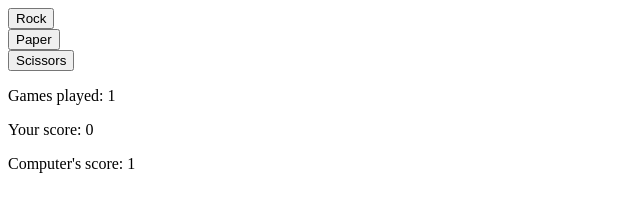
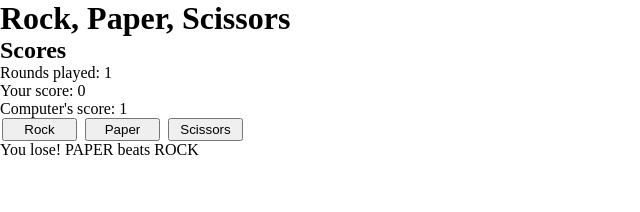
Before and after one commit to Synte/rock-paper-scissors, a plain HTML site: page index.html in a window 1280 px wide. Both pictures are taken after a click on the button "Rock". Shown: the whole page, without its empty margins (0-640 px from the left). Drawn offline with Linux system fonts and the light colour scheme.

Commit message:
follow odin instructions

```diff
--- a/index.html
+++ b/index.html
@@ -2,14 +2,22 @@
 <html>
     <head>
         <title>Rock Paper Scissors</title>
+        <link rel="stylesheet" type="text/css" href="style.css">
     </head>
     <body>
-        <button type="button" id="rock">Rock</button><br>
-        <button type="button" id="paper">Paper</button><br>
-        <button type="button" id="scissors">Scissors</button>
-        <p id="games">Games played: 0</p>
-        <p id="userScore">Your score: 0</p>
-        <p id = "cpuScore">Computer's score: 0</p>
+        <h1>Rock, Paper, Scissors</h1>
+        <div class="scores">
+            <h2>Scores</h2>
+            <p>Rounds played: <span id="roundsPlayed">0</span></p>
+            <p>Your score: <span id="usrScore">0</span></p>
+            <p>Computer's score: <span id="cpuScore">0</span></p>
+        </div>
+        <ul>
+            <li><button type="button" id="rock">Rock</button></li>
+            <li><button type="button" id="paper">Paper</button></li>
+            <li><button type="button" id="scissors">Scissors</button></li>
+        </ul>
+        <p id="roundMsg"></p>
     </body>
-    <script src="./script.js"></script>
+    <script src="script.js"></script>
 </html>
--- a/script.js
+++ b/script.js
@@ -1,4 +1,4 @@
-function cpuPlay() {
+function computerPlay() {
     let choice = Math.floor(Math.random() * Math.floor(3));
 
     if (choice == 0) { return "rock"; }
@@ -6,36 +6,44 @@ function cpuPlay() {
     else { return "scissors"; }
 }
 
-function playRound(usr, cpu) {
-    gamesPlayed += 1;
-    if (usr === cpu) { return; }
+function playRound(playerSelection, computerSelection) {
+    let usr = playerSelection.toUpperCase();
+    let cpu = computerSelection.toUpperCase();
 
     switch (true) {
-        case (usr === "rock" && cpu === "scissors"):
-        case (usr === "scissors" && cpu === "paper"):
-        case (usr === "paper" && cpu === "rock"):
-            usrScore += 1;
-            return;
+        case (usr == cpu):
+                roundMsg.textContent = `You both selected ${usr} - it's a draw!`;
+                break;
+        case (usr == "ROCK" && cpu == "SCISSORS"):
+        case (usr == "SCISSORS" && cpu == "PAPER"):
+        case (usr == "PAPER" && cpu == "ROCK"):
+            roundMsg.textContent = `You win! ${usr} beats ${cpu}`;
+            currentUsrScore += 1;
+            usrScore.textContent = currentUsrScore;
+            break;
         default:
-            cpuScore += 1;
-            return;
+            roundMsg.textContent = `You lose! ${cpu} beats ${usr}`;
+            currentCpuScore += 1;
+            cpuScore.textContent = currentCpuScore;
+            break;
     }
+
+    totalRoundsPlayed += 1;
+    roundsPlayed.textContent = totalRoundsPlayed;
 }
 
-function userClick(e) {
-    playRound(this.getAttribute("id"), cpuPlay());
-    pGames.textContent = "Games played: " + gamesPlayed;
-    pUser.textContent = "Your score: " + usrScore;
-    pCpu.textContent = "Computer's score: " + cpuScore;
+function buttonClicked(e) {
+    playRound(this.getAttribute("id"), computerPlay());
 }
 
-let gamesPlayed = 0;
-let usrScore = 0;
-let cpuScore = 0;
+const roundsPlayed = document.getElementById("roundsPlayed");
+const usrScore = document.getElementById("usrScore");
+const cpuScore = document.getElementById("cpuScore");
+const roundMsg = document.getElementById("roundMsg");
+
+let totalRoundsPlayed = 0;
+let currentUsrScore = 0;
+let currentCpuScore = 0;
 
 const buttons = document.querySelectorAll("button");
-buttons.forEach(button => button.addEventListener("click", userClick));
-
-const pGames = document.querySelector("#games");
-const pUser = document.querySelector("#userScore");
-const pCpu = document.querySelector("#cpuScore");
+buttons.forEach(button => button.addEventListener("click", buttonClicked));
--- /dev/null
+++ b/style.css
@@ -0,0 +1,15 @@
+* {
+    padding: 0;
+    margin: 0;
+}
+
+li {
+    list-style-type: none;
+    display: inline-block;
+    margin: 0 2px;
+}
+
+button {
+    width: 75px;
+    padding: 2px 0;
+}
```
Also changed, not shown: alt-index.html (added, +15 -0 lines), alt-script.js (added, +41 -0 lines).
